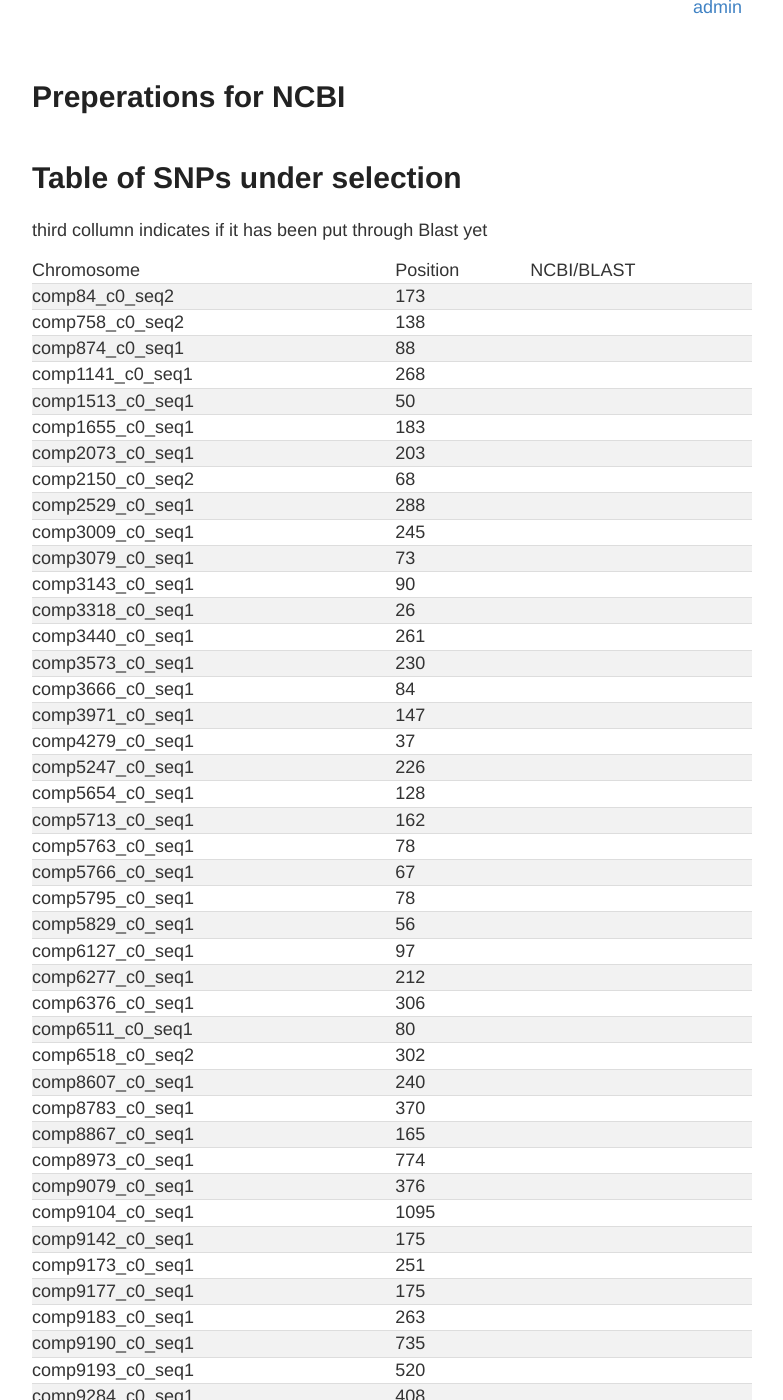
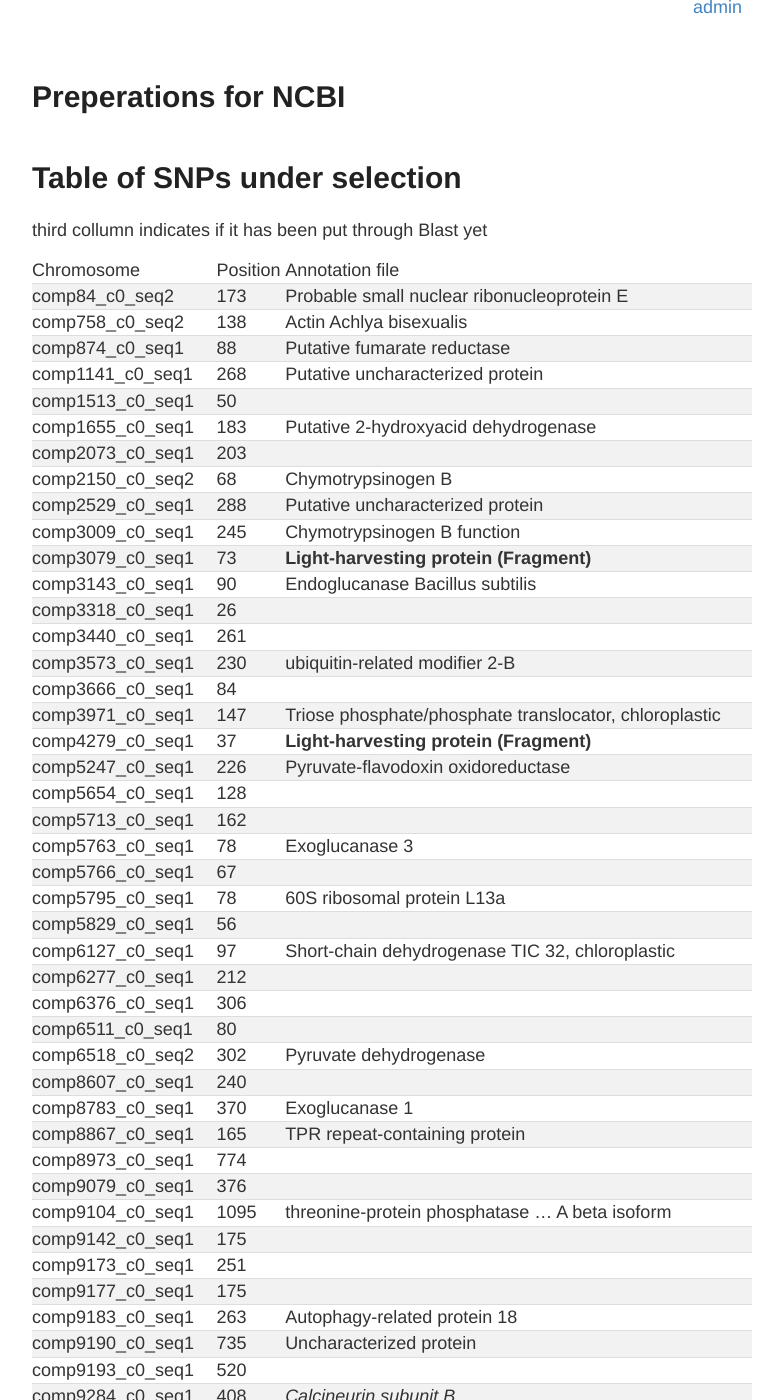
Before and after one commit to Mwags24/Brevolium_Notebook, a Jekyll site: the page built from _posts/2020-6-17-Begining_NCBI.md, in a window 1280 px wide and 1400 px high, scrolled down 254 px. Shown: the whole window, without its empty margins (248-1031 px from the left). Built offline with Jekyll 4.4.1, drawn with Linux system fonts in a browser that asks for light colours; some of the changed text lies outside the part shown.

Commit message:
Update 2020-6-17-Begining_NCBI.md

```diff
--- a/_posts/2020-6-17-Begining_NCBI.md
+++ b/_posts/2020-6-17-Begining_NCBI.md
@@ -9,63 +9,63 @@ tags:
 # Table of SNPs under selection
 third collumn indicates if it has been put through Blast yet
 
-|Chromosome |Position |NCBI/BLAST |
-|comp84_c0_seq2	    |173||
-|comp758_c0_seq2	|138||
-|comp874_c0_seq1	|88||
-|comp1141_c0_seq1	|268||
+|Chromosome |Position |Annotation file|
+|comp84_c0_seq2	    |173|Probable small nuclear ribonucleoprotein E|
+|comp758_c0_seq2	|138|Actin	Achlya bisexualis|
+|comp874_c0_seq1	|88|Putative fumarate reductase|
+|comp1141_c0_seq1	|268|Putative uncharacterized protein|
 |comp1513_c0_seq1	|50||
-|comp1655_c0_seq1	|183||
+|comp1655_c0_seq1	|183|Putative 2-hydroxyacid dehydrogenase|
 |comp2073_c0_seq1	|203||
-|comp2150_c0_seq2	|68||
-|comp2529_c0_seq1	|288||
-|comp3009_c0_seq1	|245||
-|comp3079_c0_seq1	|73||
-|comp3143_c0_seq1	|90||
+|comp2150_c0_seq2	|68|Chymotrypsinogen B|
+|comp2529_c0_seq1	|288|Putative uncharacterized protein|
+|comp3009_c0_seq1	|245|Chymotrypsinogen B function|
+|comp3079_c0_seq1	|73|**Light-harvesting protein (Fragment)**|
+|comp3143_c0_seq1	|90|Endoglucanase Bacillus subtilis|
 |comp3318_c0_seq1	|26||
 |comp3440_c0_seq1	|261||
-|comp3573_c0_seq1	|230||
+|comp3573_c0_seq1	|230|ubiquitin-related modifier 2-B|
 |comp3666_c0_seq1	|84||
-|comp3971_c0_seq1	|147||
-|comp4279_c0_seq1	|37||
-|comp5247_c0_seq1	|226||
+|comp3971_c0_seq1	|147|Triose phosphate/phosphate translocator, chloroplastic|
+|comp4279_c0_seq1	|37|**Light-harvesting protein (Fragment)**|
+|comp5247_c0_seq1	|226|Pyruvate-flavodoxin oxidoreductase|
 |comp5654_c0_seq1	|128||
 |comp5713_c0_seq1	|162||
-|comp5763_c0_seq1	|78||
+|comp5763_c0_seq1	|78|Exoglucanase 3|
 |comp5766_c0_seq1	|67||
-|comp5795_c0_seq1	|78||
+|comp5795_c0_seq1	|78|60S ribosomal protein L13a|
 |comp5829_c0_seq1	|56||
-|comp6127_c0_seq1	|97||
+|comp6127_c0_seq1	|97|Short-chain dehydrogenase TIC 32, chloroplastic|
 |comp6277_c0_seq1	|212||
 |comp6376_c0_seq1	|306||
 |comp6511_c0_seq1	|80||
-|comp6518_c0_seq2	|302||
+|comp6518_c0_seq2	|302|Pyruvate dehydrogenase|
 |comp8607_c0_seq1	|240||
-|comp8783_c0_seq1	|370||
-|comp8867_c0_seq1	|165||
+|comp8783_c0_seq1	|370|Exoglucanase 1|
+|comp8867_c0_seq1	|165|TPR repeat-containing protein|
 |comp8973_c0_seq1	|774||
 |comp9079_c0_seq1	|376||
-|comp9104_c0_seq1	|1095||
+|comp9104_c0_seq1	|1095|threonine-protein phosphatase ... A beta isoform|
 |comp9142_c0_seq1	|175||
 |comp9173_c0_seq1	|251||
 |comp9177_c0_seq1	|175||
-|comp9183_c0_seq1	|263||
-|comp9190_c0_seq1	|735||
+|comp9183_c0_seq1	|263|Autophagy-related protein 18|
+|comp9190_c0_seq1	|735|Uncharacterized protein|
 |comp9193_c0_seq1	|520||
-|comp9284_c0_seq1	|408||
-|comp9285_c0_seq1	|100||
-|comp9346_c0_seq1	|368||
-|comp9380_c0_seq1	|1010||
-|comp9457_c0_seq1	|389||
-|comp9463_c0_seq1	|2037||
-|comp9716_c0_seq1	|575||
-|comp9910_c0_seq1	|2389||
-|comp9952_c0_seq1	|568||
-|comp9968_c0_seq1	|837||
-|comp9968_c0_seq1	|2092||
+|comp9284_c0_seq1	|408|*Calcineurin subunit B*|
+|comp9285_c0_seq1	|100|Inner membrane protein alx|
+|comp9346_c0_seq1	|368|Small nuclear ribonucleoprotein Sm D3|
+|comp9380_c0_seq1	|1010|Putative kinase protein 029R|
+|comp9457_c0_seq1	|389|Centrosomal protein of 41 kDa|
+|comp9463_c0_seq1	|2037|Myosin-6|
+|comp9716_c0_seq1	|575|Ankyrin-3|
+|comp9910_c0_seq1	|2389|Tetratricopeptide repeat protein 6|
+|comp9952_c0_seq1	|568|Proteasome subunit beta type-1|
+|comp9968_c0_seq1	|837|Putative uncharacterized protein|
+|comp9968_c0_seq1	|2092|``|
 |comp9986_c0_seq1	|96||
 |comp10037_c0_seq1  |274||
-|comp10172_c0_seq1  |968||
-|comp10191_c0_seq1  |353||
-|comp10196_c0_seq1  |246||
-|comp10199_c0_seq1  |25||
+|comp10172_c0_seq1  |968|Putative uncharacterized protein|
+|comp10191_c0_seq1  |353|Uncharacterized protein|
+|comp10196_c0_seq1  |246|Putative Methyltransferase-related|
+|comp10199_c0_seq1  |25|**Fucoxanthin-chlorophyll a-c binding protein A**|
```
